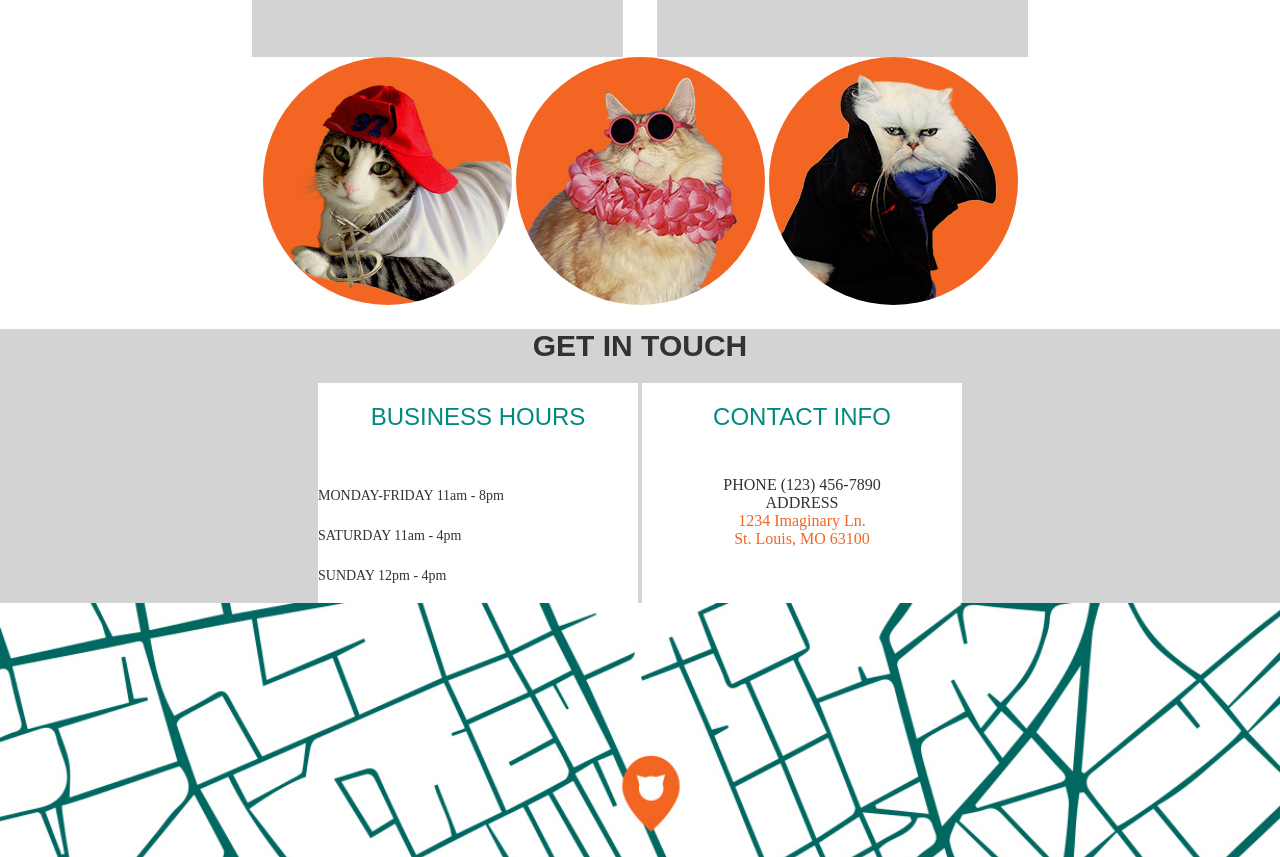
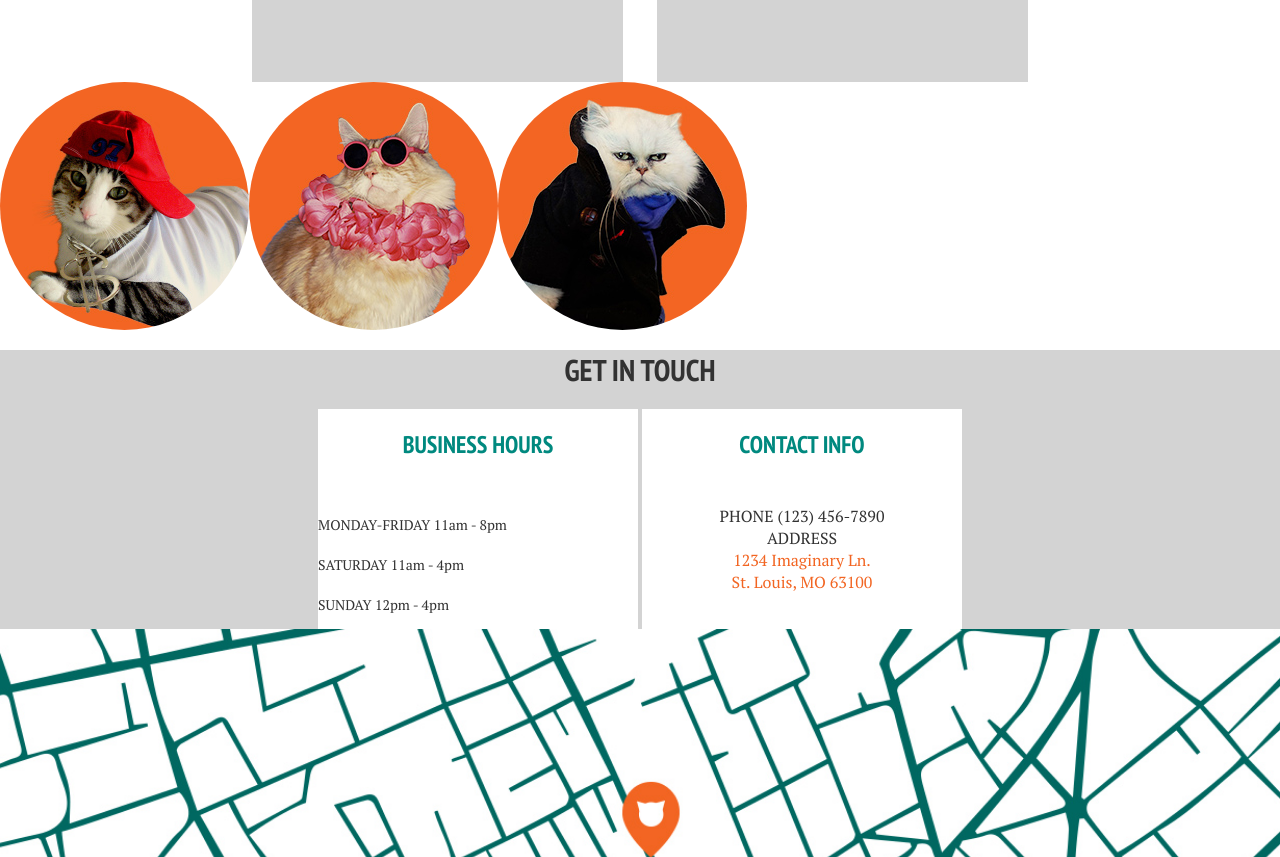
Before and after one commit to dchassaing/Kats_costume_shop, a plain HTML site: page index.html in a window 1280 px wide. Shown: the part 885-1742 px from the top of the page. Drawn offline with Linux system fonts and the light colour scheme.

Commit message:
made some flexbox adds to the images

```diff
--- a/assets/css/index.css
+++ b/assets/css/index.css
@@ -79,6 +79,8 @@ p {
 
 .pictures-of-cats{
   text-align: center;
+  display: flex;
+  flex-wrap: wrap;
 }
 
 .cat-in-hat, .cat-in-glasses, .cat-in-coat{
--- a/index.html
+++ b/index.html
@@ -1,9 +1,11 @@
 <!DOCTYPE html>
 <html>
+
 <head>
     <title>Kat's Costume Shop</title>
     <meta content="width=device-width,maximum-scale=1.0,initial-scale=1.0,minimum-scale=1.0,user-scalable=yes" name="viewport">
     <link href='./assets/css/index.css' media='all' rel='stylesheet'>
+    <link href="https://fonts.googleapis.com/css?family=PT+Sans|PT+Sans+Narrow:700|PT+Serif:400,700" rel="stylesheet">
 </head>
 
 <body>
@@ -39,20 +41,14 @@
             <div class="about-box-Kat">
                 <h2>About Kat</h2>
                 <p>
-          Kat is the ultimate cat lady you've always dreamed you could
-          be. Never has a Halloween gone by where her twelve cats weren't
-          all dressed to impress. Five years ago, she decided to open
-          Kat's Costume Shop to share her passion with the world.
+                    Kat is the ultimate cat lady you've always dreamed you could be. Never has a Halloween gone by where her twelve cats weren't all dressed to impress. Five years ago, she decided to open Kat's Costume Shop to share her passion with the world.
                 </p>
             </div>
 
             <div class="about-box-Mavis">
                 <h2>About Mavis</h2>
                 <p>
-        Mavis has been designing custom clothes for her three
-        cats since she was fifteen years old. She loves working on
-        custom orders. Her cats are often roaming freely throughout
-        the store and modeling the latest trends.
+                    Mavis has been designing custom clothes for her three cats since she was fifteen years old. She loves working on custom orders. Her cats are often roaming freely throughout the store and modeling the latest trends.
                 </p>
             </div>
         </div>
@@ -95,4 +91,5 @@
         </footer>
 
 </body>
+
 </html>
```
Lines whose indentation alone changed are shown as unchanged.
